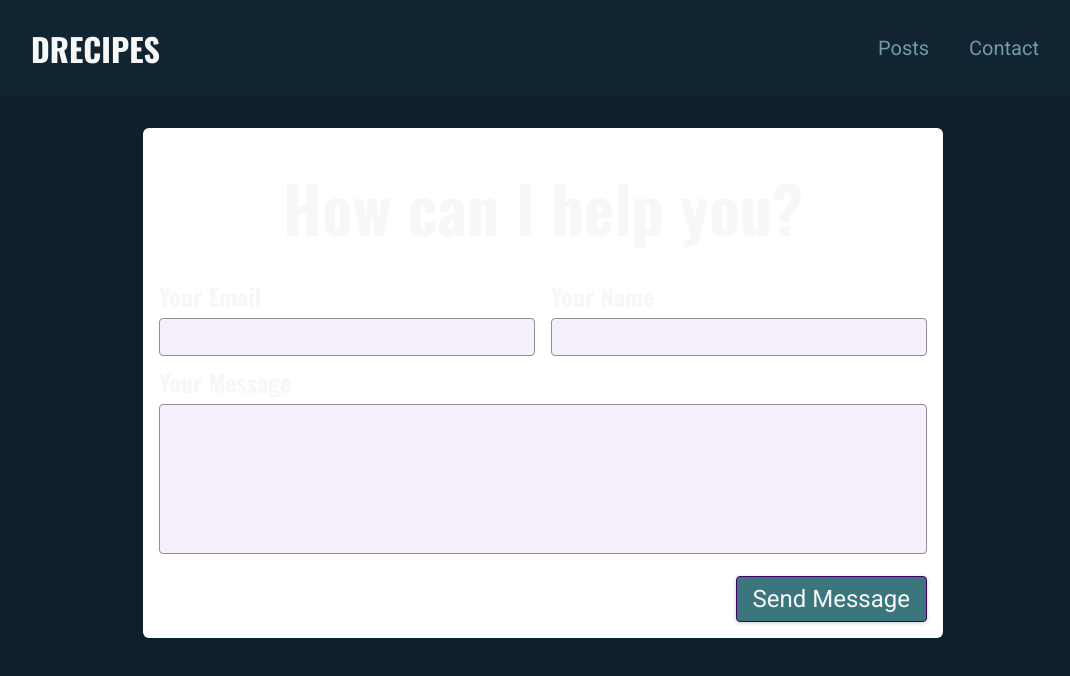
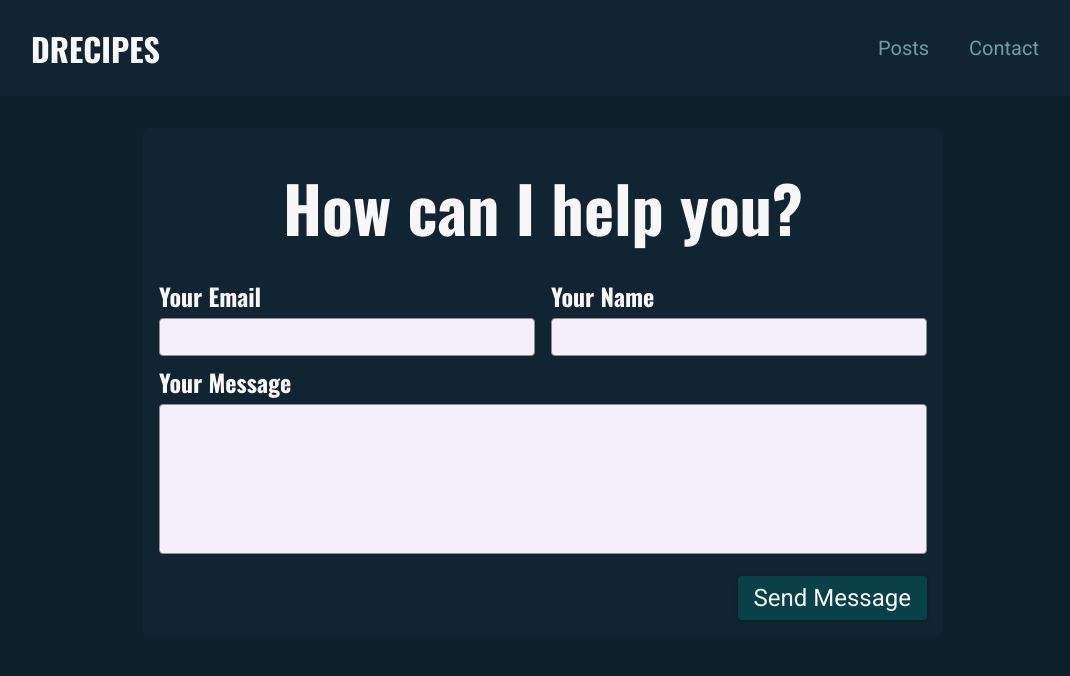
Before and after one commit to gyunsan/drecipes, a Next.js app: page /contact in a window 1280 px wide. Shown: the top 676 px of the page, without its empty margins (97-1167 px from the left). Built offline with nearby package versions, Linux system fonts and the light colour scheme.

Commit message:
more css styles 6 oct 22

```diff
--- a/components/contact/contact-form.module.css
+++ b/components/contact/contact-form.module.css
@@ -1,7 +1,7 @@
 .contact {
   margin: var(--size-8) auto;
   border-radius: 6px;
-  background-color: #fff;
+  background-color:#102531;
   width: 90%;
   max-width: 50rem;
   padding: var(--size-4);
@@ -9,7 +9,7 @@
 }
 
 .contact h1 {
-  font-size: var(--size-8);
+  font-size: var(--size-200);
   margin: var(--size-4) 0;
   text-align: left;
 }
@@ -51,8 +51,8 @@
 .form button {
   font: inherit;
   cursor: pointer;
-  background-color: #3b757e;
-  border: 1px solid var(--color-primary-700);
+  background-color: #094148;
+  border: 1px solid var(--color-primary-900);
   padding: var(--size-2) var(--size-4);
   border-radius: 4px;
   color: #F7F7F7;
@@ -60,13 +60,14 @@
 }
 
 .form button:hover {
-  background-color: #7DA2A9;
-  border-color: var(--color-primary-500);
+  background-color: #0c5a65;
+  border-color: var(--color-primary-900);
 }
 
 @media (min-width: 768px) {
   .contact h1 {
     font-size: var(--size-16);
     text-align: center;
-  }
+    color: #f7f7f7;
+    }
 }
```
